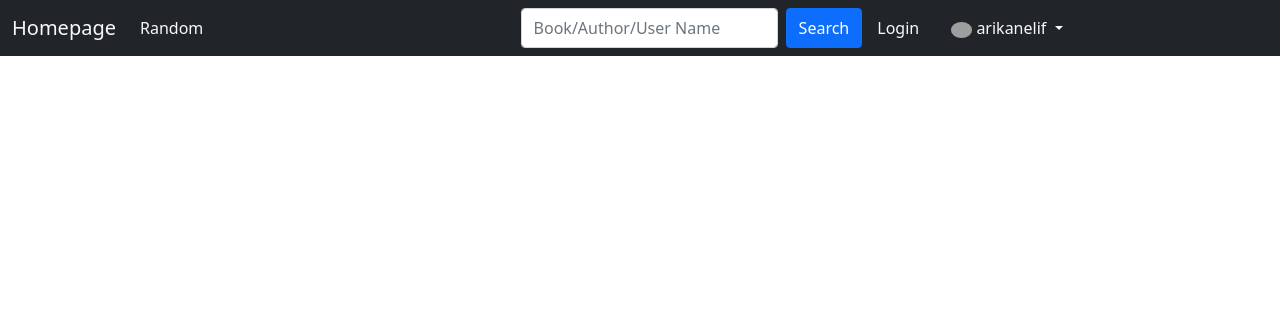
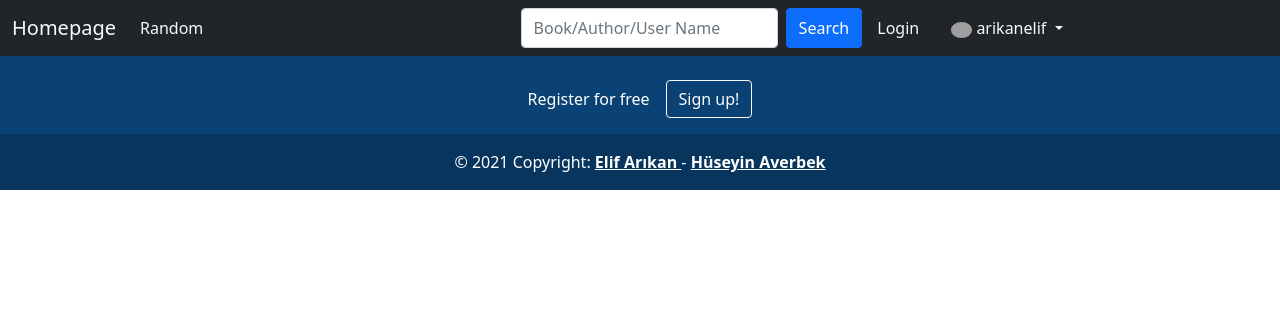
Before and after one commit to itudb2104/itudb2104, a Python web app: template templates/book.html in a window 1280 px wide. Shown: the top 316 px of the page. Run offline with Jinja, Linux system fonts and the light colour scheme; the template is opened without the code that fills it, so the values that code supplies are empty; grey boxes are pictures that could not be loaded.

Commit message:
footer added

```diff
--- a/templates/base.html
+++ b/templates/base.html
@@ -56,6 +56,40 @@
 
     {% block content %}{% endblock %}
 
+    <section class="">
+        <!-- Footer -->
+        <footer class="text-center text-white" style="background-color: #0a4275;">
+            <!-- Grid container -->
+            <div class="container p-4 pb-0">
+                <!-- Section: CTA -->
+                <section class="">
+                    <p class="d-flex justify-content-center align-items-center">
+                        <span class="me-3">Register for free</span>
+                        <a href="/register" type="button" class="btn btn-outline-light btn-rounded">
+                            Sign up!
+                        </a>
+                    </p>
+                </section>
+                <!-- Section: CTA -->
+            </div>
+            <!-- Grid container -->
+
+            <!-- Copyright -->
+            <div class="text-center p-3" style="background-color: rgba(0, 0, 0, 0.2);">
+                © 2021 Copyright:
+                <a class="text-white" href="https://www.linkedin.com/in/elif-ar%C4%B1kan-a1653a1a2/">
+                    <strong> Elif Arıkan </strong>
+                </a>
+                <span> - </span>
+                <a class="text-white" href="https://www.linkedin.com/in/h%C3%BCseyin-averbek-640a921b5/">
+                    <strong> Hüseyin Averbek </strong>
+                </a>
+            </div>
+            <!-- Copyright -->
+        </footer>
+        <!-- Footer -->
+    </section>
+
     <!-- Link to bootstrap js cdn -->
 
     <script src="https://cdn.jsdelivr.net/npm/bootstrap@5.1.3/dist/js/bootstrap.bundle.min.js"
```
